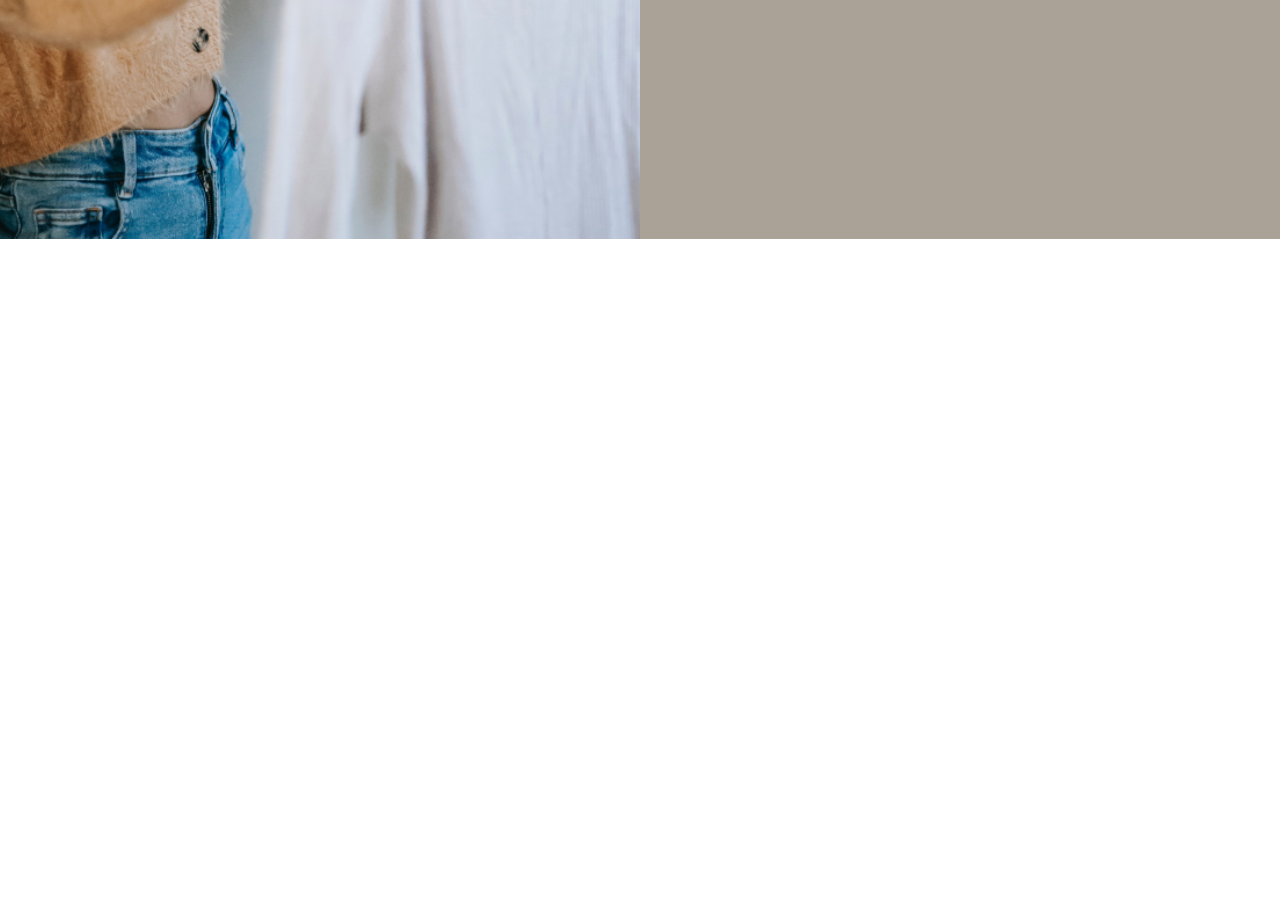
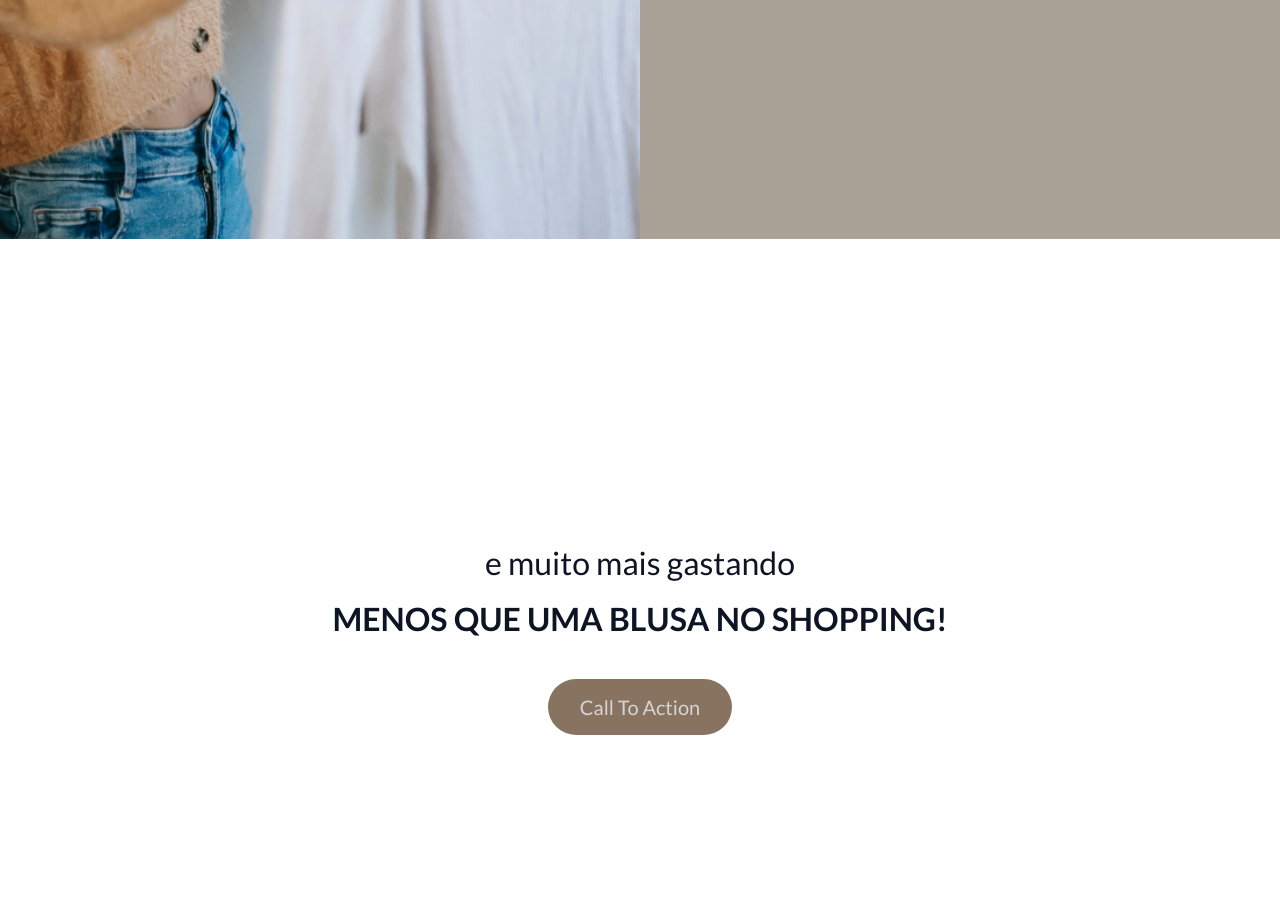
Before and after one commit to rodrigoanastacio/DA_manual-guarda-roupa-versatil, an Astro site: page / in a window 1280 px wide. Shown: the part 3883-4805 px from the top of the page. Before the commit the page ends 4122 px from the top, so only its background shows below. Built offline with nearby package versions, Linux system fonts and the light colour scheme; Astro itself is replaced by a stand-in of ours.

Commit message:
Feat: Cria seção de conversão

```diff
--- a/src/pages/index.astro
+++ b/src/pages/index.astro
@@ -180,4 +180,14 @@ import Benefit from "../components/Benefit.astro";
       </p>
     </div>
   </Benefit>
+
+  <Section className="l-section--conversion">
+    <div class="c-conversion">
+      <p class="c-text">e muito mais gastando</p>
+      <p class="c-text">
+        <strong>MENOS QUE UMA BLUSA NO SHOPPING!</strong>
+      </p>
+      <a href="#" class="c-button">Call To Action</a>
+    </div>
+  </Section>
 </Layout>
--- a/src/styles/layouts/_l-section.scss
+++ b/src/styles/layouts/_l-section.scss
@@ -47,4 +47,30 @@
       @include border-radius(16px);
     }
   }
+
+  &--conversion {
+    position: relative;
+    width: 100%;
+    background-color: #fff;
+    text-align: center;
+
+    @include media-up(md) {
+      height: 100vh;
+    }
+
+    & .c-container {
+      @include flex-element(row, center, center);
+    }
+
+    & .c-text {
+      font-size: rem(32px);
+      line-height: rem(40px);
+      color: var(--gray-800);
+
+      & + .c-button {
+        margin-top: rem(40px);
+        display: inline-block;
+      }
+    }
+  }
 }
```
